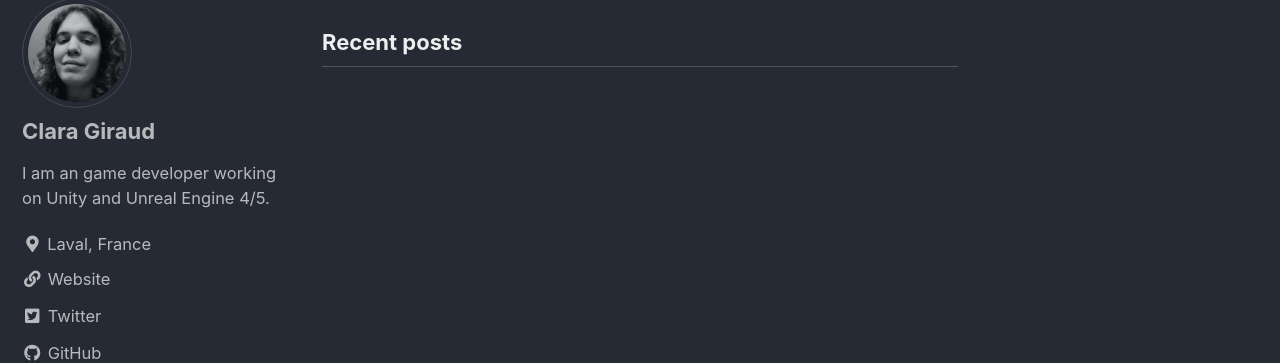
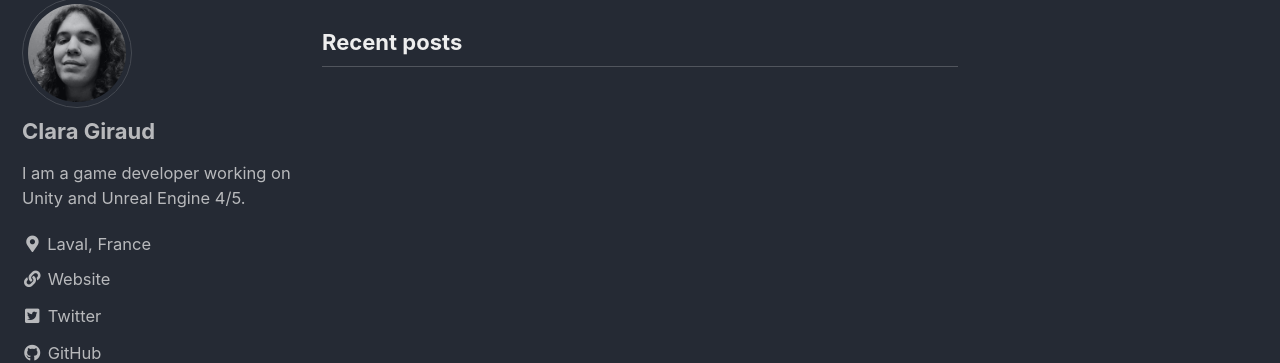
Before and after one commit to DwenShell/DwenShell.github.io, a Jekyll site: the page built from index.html, in a window 1280 px wide. Shown: the part 113-476 px from the top of the page. Built offline with Jekyll 4.4.1, drawn with Linux system fonts in a browser that asks for light colours; cached includes are drawn as plain includes; the list of posts is cut into pages by our own code.

```diff
--- a/_config.yml
+++ b/_config.yml
@@ -106,7 +106,7 @@ analytics:
 author:
   name             : "Clara Giraud"
   avatar           : "/assets/images/face.jpg" # path of avatar image, e.g. "/assets/images/bio-photo.jpg"
-  bio              : "I am an game developer working on Unity and Unreal Engine 4/5."
+  bio              : "I am a game developer working on Unity and Unreal Engine 4/5."
   location         : "Laval, France"
   email            : "contact.claragiraud@gmail.com"
   links:
```
